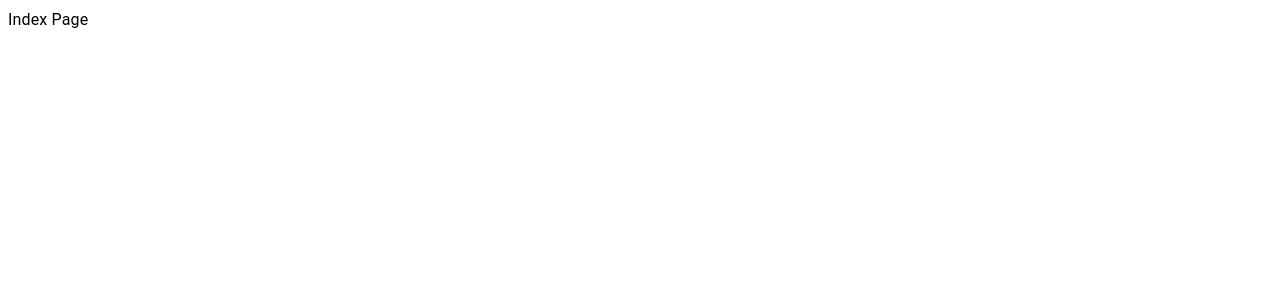
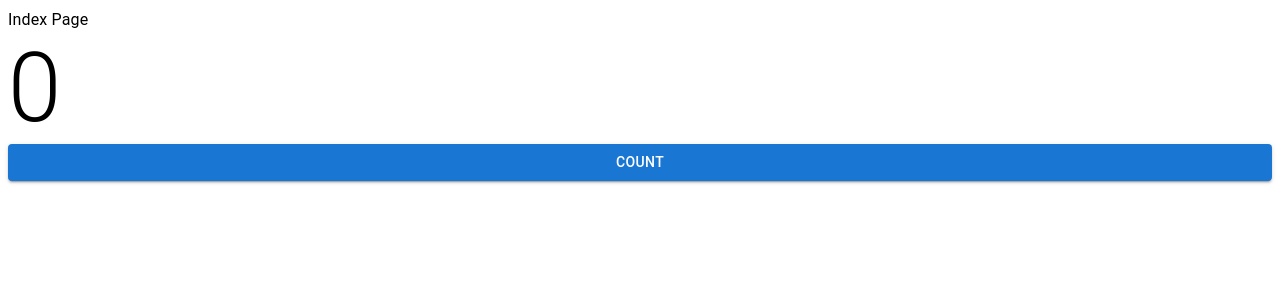
Before and after one commit to yeesuho/react-study-mui, a React (Vite) app: page / in a window 1280 px wide. Shown: the top 300 px of the page. Built offline with nearby package versions, Linux system fonts and the light colour scheme.

Commit message:
feat: counter 추가

```diff
--- a/src/app/index/page.tsx
+++ b/src/app/index/page.tsx
@@ -1,9 +1,18 @@
-import { Stack, Typography } from '@mui/material';
+import { Button, Stack, Typography } from '@mui/material';
+import { useState } from 'react';
 
 export default function IndexPage() {
+  const [count, setCount] = useState(0);
+
+  function handleButtonClick() {
+    setCount(prev => prev + 1);
+  }
+
   return (
     <Stack>
       <Typography>Index Page</Typography>
+      <Typography variant='h1'>{count}</Typography>
+      <Button onClick={handleButtonClick} variant='contained'>Count</Button>
     </Stack>
   );
 }
```
